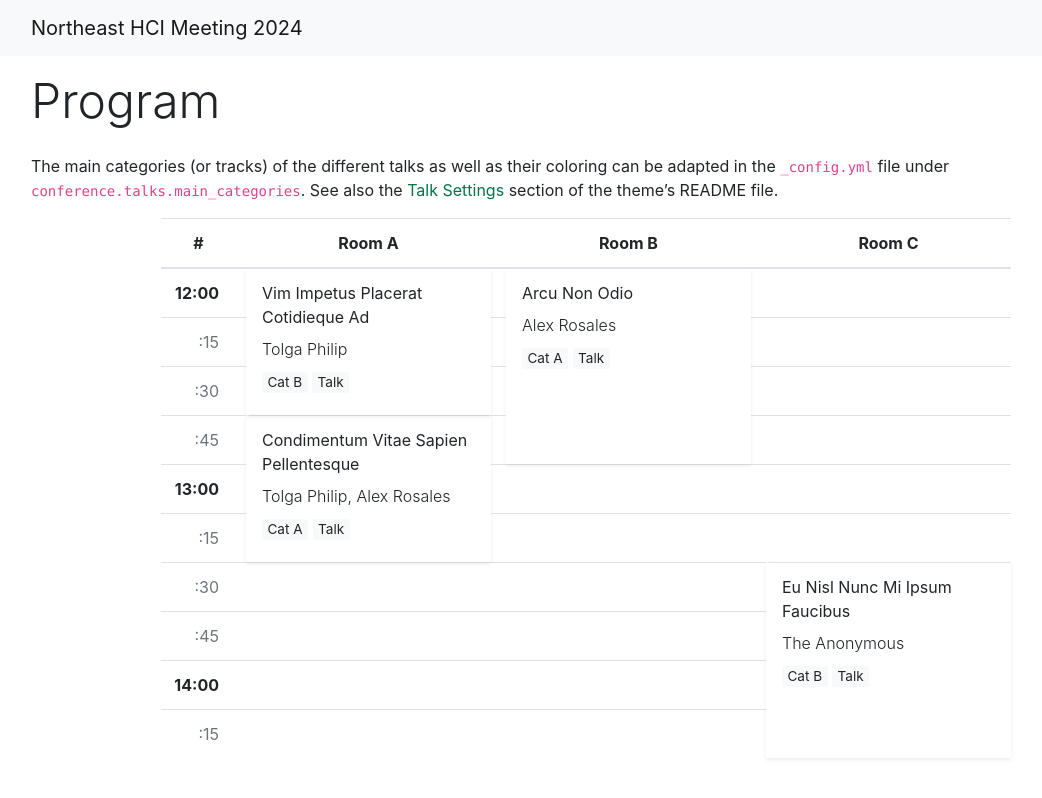
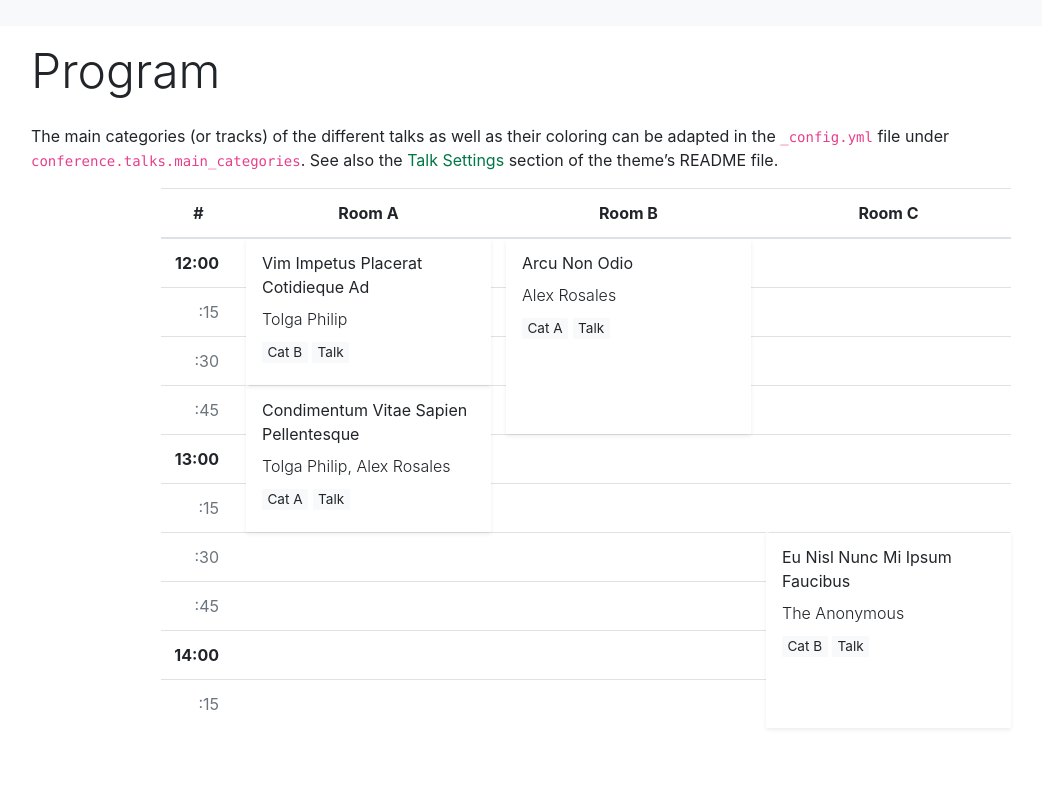
Before and after one commit to DigitaleGesellschaft/jekyll-theme-conference, a Jekyll site: the page built from program/index.md, in a window 1280 px wide. Shown: the top 798 px of the page, without its empty margins (54-1096 px from the left). Built offline with Jekyll 4.4.1, drawn with Linux system fonts in a browser that asks for light colours.

Commit message:
Update _config.yml

```diff
--- a/_config.yml
+++ b/_config.yml
@@ -1,4 +1,4 @@
-title: Northeast HCI Meeting 2024
+title: ''
 preposition: ''
 description: >-
   Conference to host NE Region HCI Researchers at Carnegie Mellon University in May 2024
```
